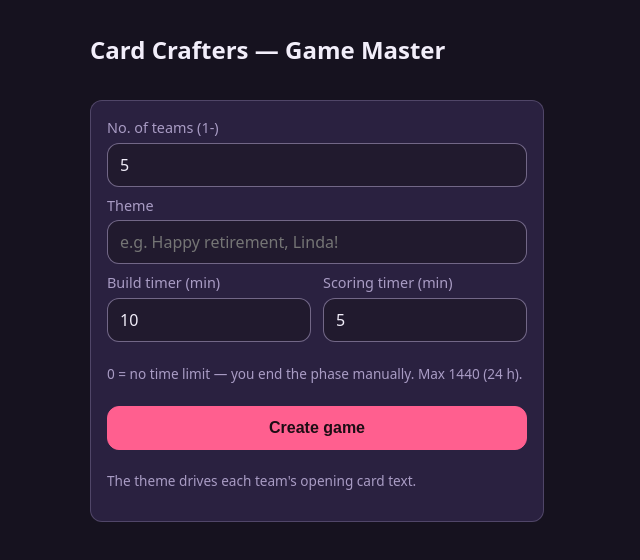
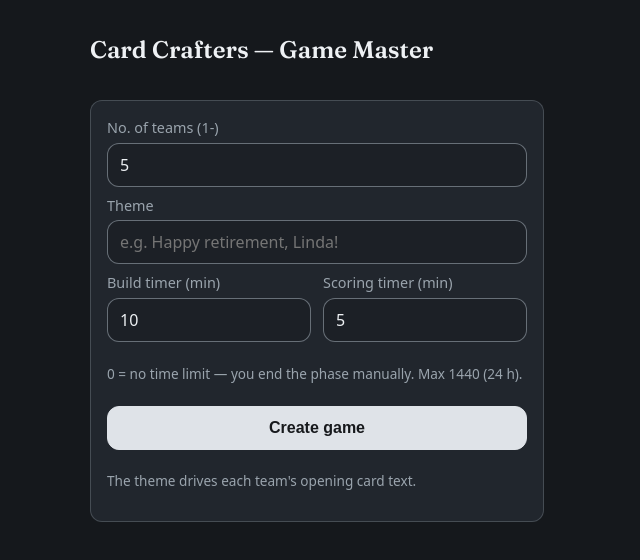
Before and after one commit to ginnoyong/cardcrafters, a Next.js app in the folder apps/web/: page /gm in a window 1280 px wide. Shown: the top 560 px of the page, without its empty margins (0-640 px from the left). Built offline with nearby package versions, Linux system fonts and the light colour scheme.

Commit message:
Slate aesthetic: neutral slate chrome + sage accent, Fraunces display serif headings, softened shadows, paper-neutral primary buttons — the cards are now the color

```diff
--- a/apps/web/src/app/globals.css
+++ b/apps/web/src/app/globals.css
@@ -7,16 +7,16 @@
 :root {
   color-scheme: dark;
 
-  --bg: #16121f;
-  --bg-elevated: #211a2e;
-  --bg-card: #2a2140;
-  --text: #f2eefa;
-  --text-muted: #a99cc4;
-  --accent: #ff5f8f;
-  --accent-strong: #ffd166;
-  --ok: #6ee7a8;
-  --danger: #ff6b6b;
-  --focus: #8be9fd;
+  --bg: #15181c;            /* slate */
+  --bg-elevated: #1c2026;
+  --bg-card: #21262d;
+  --text: #eef1f4;
+  --text-muted: #9aa4ad;
+  --accent: #7fb0a1;        /* sage — the single brand accent */
+  --accent-strong: #a5cdc0; /* lighter sage-teal */
+  --ok: #86b89e;            /* desaturated mint */
+  --danger: #d98080;        /* desaturated coral */
+  --focus: #9db4c0;         /* cool gray-blue */
   --radius: 12px;
   --tap: 44px;
 }
@@ -56,6 +56,13 @@ body {
 
 h1 {
   font-size: 1.5rem;
+}
+
+/* Display-serif headings (Fraunces via --font-display, loaded in layout.tsx). */
+h1,
+h2,
+h3 {
+  font-family: var(--font-display), Georgia, "Times New Roman", serif;
 }
 
 .cc-code {
@@ -136,10 +143,15 @@ h1 {
 }
 
 .cc-btn-primary {
-  background: var(--accent);
-  border-color: var(--accent);
-  color: #1c0d14;
+  background: #dfe3e8;
+  border-color: #dfe3e8;
+  color: #17191c;
   font-weight: 600;
+}
+
+.cc-btn-primary:hover:not(:disabled) {
+  background: #e8ecf0;
+  border-color: #e8ecf0;
 }
 
 .cc-btn-small {
@@ -453,7 +465,7 @@ label {
 
 .cc-canvas-box {
   border-radius: 14px;
-  box-shadow: 0 6px 24px rgb(0 0 0 / 0.35);
+  box-shadow: 0 1px 3px rgb(0 0 0 / 0.25);
   background: var(--cc-paper);
   overflow: hidden;
   max-height: 70vh;
@@ -511,7 +523,7 @@ label {
   height: 100%;
   object-fit: cover;
   border-radius: var(--radius);
-  box-shadow: 0 2px 8px rgb(0 0 0 / 0.25);
+  box-shadow: 0 1px 3px rgb(0 0 0 / 0.25);
 }
 
 /* BUILD-phase layout (player build screen). Header box: team name + theme
@@ -1142,7 +1154,7 @@ no animations requiring sound. */
 .cc-btn-rate.is-pending {
   background: var(--accent-strong);
   border-color: var(--accent-strong);
-  color: #1c0d14;
+  color: #17191c;
 }
 
 /* The big "The winner is… 🏆" banner (REVEAL/RESULTS, GM + presenter). */
--- a/apps/web/src/app/layout.tsx
+++ b/apps/web/src/app/layout.tsx
@@ -1,5 +1,14 @@
 import type { Metadata } from "next";
+import { Fraunces } from "next/font/google";
 import "./globals.css";
+
+const fraunces = Fraunces({
+  weight: ["500", "600"],
+  style: "normal",
+  subsets: ["latin"],
+  display: "swap",
+  variable: "--font-display",
+});
 
 export const metadata: Metadata = {
   title: "Card Crafters",
@@ -10,7 +19,7 @@ export default function RootLayout({
   children,
 }: Readonly<{ children: React.ReactNode }>) {
   return (
-    <html lang="en">
+    <html lang="en" className={fraunces.variable}>
       <body>{children}</body>
     </html>
   );
```
